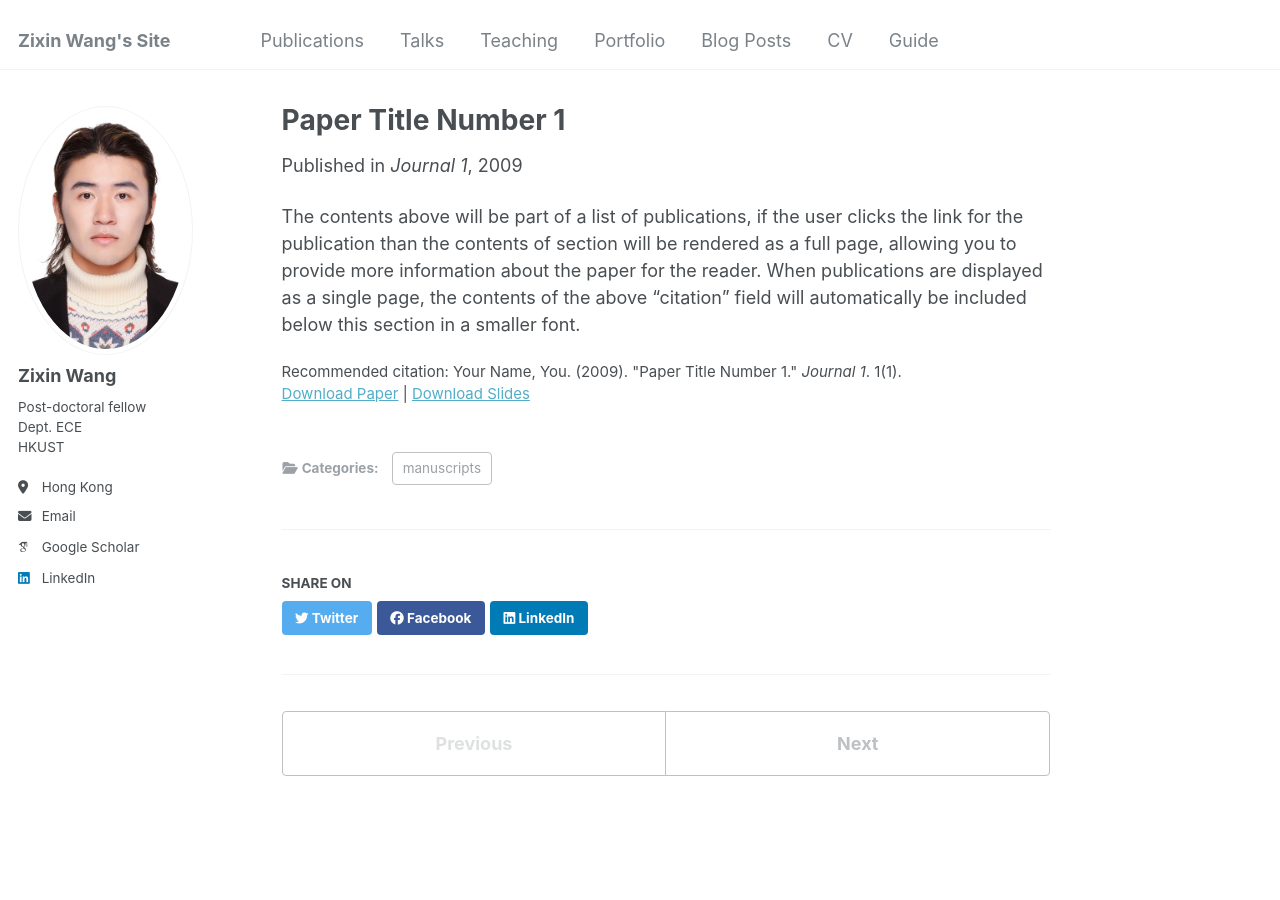
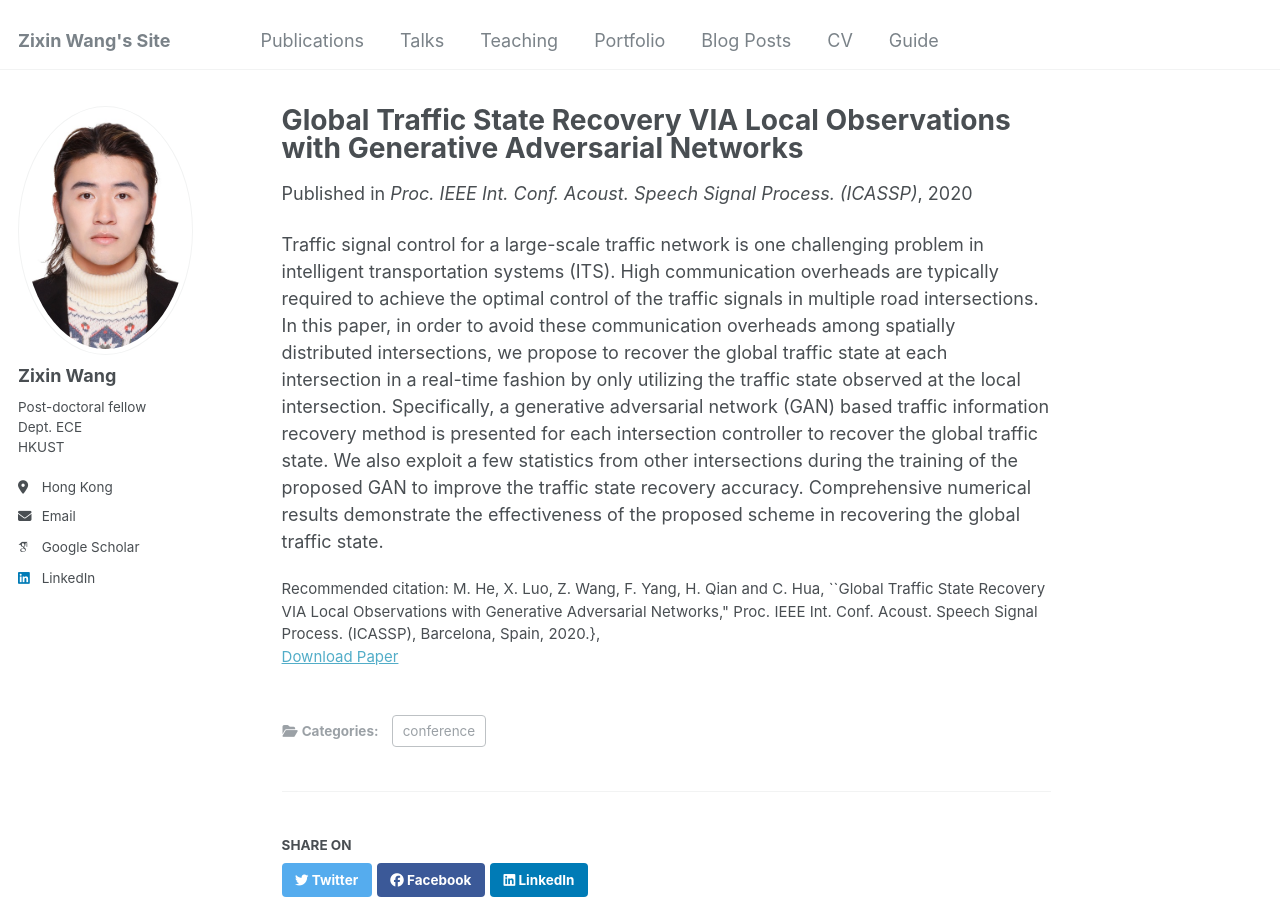
Before and after one commit to eewangzx/eewangzx.github.io, a Jekyll site: the page built from _publications/2009-10-01-paper-title-number-1.md, in a window 1280 px wide and 900 px high. Built offline with Jekyll 4.4.1, drawn with Linux system fonts in a browser that asks for light colours; some web fonts are replaced.

Commit message:
some fixs

```diff
--- a/_publications/2009-10-01-paper-title-number-1.md
+++ b/_publications/2009-10-01-paper-title-number-1.md
@@ -1,14 +1,16 @@
 ---
-title: "Paper Title Number 1"
+title: "Global Traffic State Recovery VIA Local Observations with Generative Adversarial Networks"
 collection: publications
-category: manuscripts
+category: conference
 permalink: /publication/2009-10-01-paper-title-number-1
-excerpt: 'This paper is about the number 1. The number 2 is left for future work.'
-date: 2009-10-01
-venue: 'Journal 1'
-slidesurl: 'http://academicpages.github.io/files/slides1.pdf'
-paperurl: 'http://academicpages.github.io/files/paper1.pdf'
-citation: 'Your Name, You. (2009). &quot;Paper Title Number 1.&quot; <i>Journal 1</i>. 1(1).'
+# excerpt: 'This paper is about the number 1. The number 2 is left for future work.'
+date: 2020-4-09
+venue: 'Proc. IEEE Int. Conf. Acoust. Speech Signal Process. (ICASSP)'
+# slidesurl: 'http://academicpages.github.io/files/slides1.pdf'
+paperurl: 'https://ieeexplore.ieee.org/abstract/document/9054656'
+citation: 'M. He, X. Luo, Z. Wang, F. Yang, H. Qian and C. Hua, ``Global Traffic State Recovery VIA Local Observations with Generative Adversarial Networks," Proc. IEEE Int. Conf. Acoust. Speech Signal Process. (ICASSP), Barcelona, Spain, 2020.},
+
+'
 ---
 
-The contents above will be part of a list of publications, if the user clicks the link for the publication than the contents of section will be rendered as a full page, allowing you to provide more information about the paper for the reader. When publications are displayed as a single page, the contents of the above "citation" field will automatically be included below this section in a smaller font.
+Traffic signal control for a large-scale traffic network is one challenging problem in intelligent transportation systems (ITS). High communication overheads are typically required to achieve the optimal control of the traffic signals in multiple road intersections. In this paper, in order to avoid these communication overheads among spatially distributed intersections, we propose to recover the global traffic state at each intersection in a real-time fashion by only utilizing the traffic state observed at the local intersection. Specifically, a generative adversarial network (GAN) based traffic information recovery method is presented for each intersection controller to recover the global traffic state. We also exploit a few statistics from other intersections during the training of the proposed GAN to improve the traffic state recovery accuracy. Comprehensive numerical results demonstrate the effectiveness of the proposed scheme in recovering the global traffic state.
```
Also changed, not shown: _pages/cv.md (+11 -2 lines).
